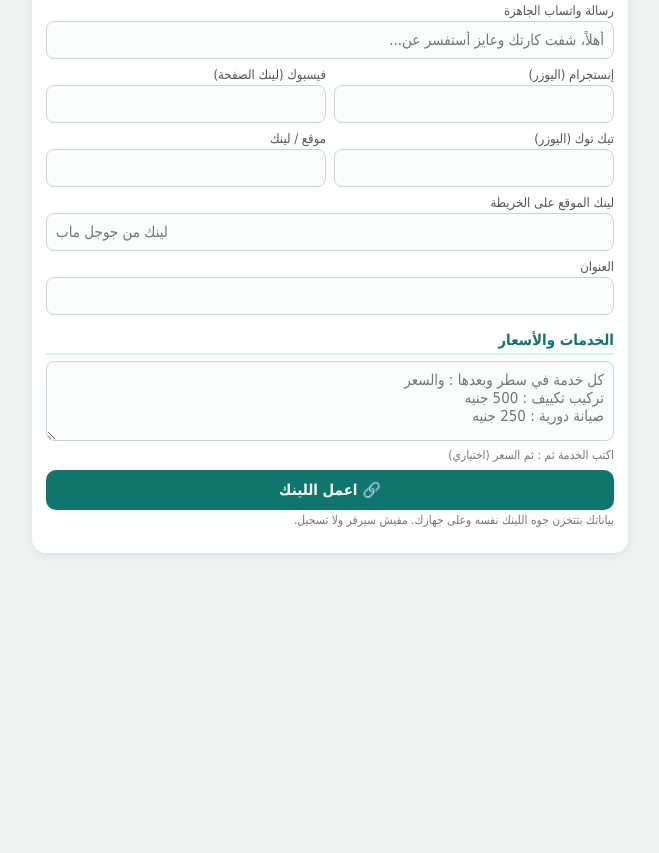
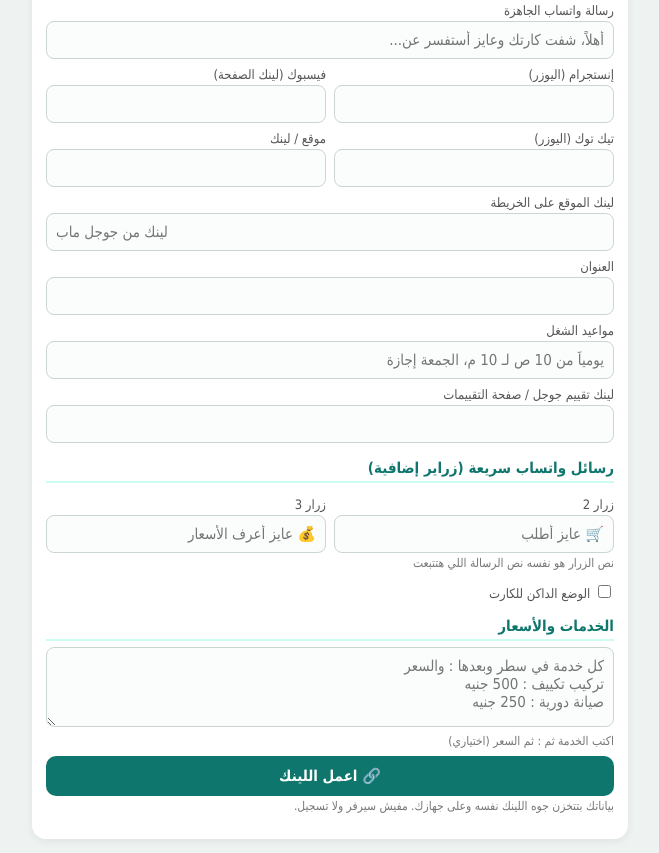
Before and after one commit to mohamedelsayed16399-bit/karti-card, a plain HTML site: page index.html in a window 1280 px wide. Shown: the part 640-1493 px from the top of the page, without its empty margins (498-1157 px from the left). Before the commit the page ends 1207 px from the top, so only its background shows below. Drawn offline with Linux system fonts and the light colour scheme.

Commit message:
Update index.html

```diff
--- a/index.html
+++ b/index.html
@@ -37,6 +37,8 @@ textarea{min-height:80px}
 .card .sv div{display:flex;justify-content:space-between;gap:8px;padding:7px 0;border-bottom:1px solid #fff3;font-size:15px}.card .sv div:last-child{border:0}
 .card .sv h3{margin:0 0 4px;font-size:14px;opacity:.9}
 .card .ad{font-size:13px;opacity:.95;margin:6px 0}
+.card.dk{background:linear-gradient(160deg,#0b1220,#1f2937)}.card.dk .av{box-shadow:0 0 0 4px var(--b)}.card.dk a.bt.wa{background:var(--b)}
+body.view.dkv{background:linear-gradient(160deg,#0b1220,#1f2937)}
 .card .mk{display:block;margin-top:14px;font-size:12px;color:#fff;opacity:.85}
 body.view{background:linear-gradient(160deg,var(--a),var(--b));min-height:100vh}
 body.view .wrap{display:block;max-width:440px;padding:16px}
@@ -59,6 +61,11 @@ body.view h1.top,body.view .panel,body.view .mkb{display:none}
 <div class="row"><div><label>تيك توك (اليوزر)</label><input id="tt" dir="ltr"></div><div><label>موقع / لينك</label><input id="web" dir="ltr"></div></div>
 <label>لينك الموقع على الخريطة</label><input id="map" dir="ltr" placeholder="لينك من جوجل ماب">
 <label>العنوان</label><input id="addr">
+<label>مواعيد الشغل</label><input id="hrs" placeholder="يومياً من 10 ص لـ 10 م، الجمعة إجازة">
+<label>لينك تقييم جوجل / صفحة التقييمات</label><input id="rv" dir="ltr">
+<h2>رسائل واتساب سريعة (زراير إضافية)</h2><div class="row"><div><label>زرار 2</label><input id="m2" placeholder="🛒 عايز أطلب"></div><div><label>زرار 3</label><input id="m3" placeholder="💰 عايز أعرف الأسعار"></div></div>
+<div class="hint">نص الزرار هو نفسه نص الرسالة اللي هتتبعت</div>
+<label style="margin-top:12px"><input type="checkbox" id="dk" style="width:auto"> الوضع الداكن للكارت</label>
 <h2>الخدمات والأسعار</h2>
 <textarea id="sv" placeholder="كل خدمة في سطر وبعدها : والسعر&#10;تركيب تكييف : 500 جنيه&#10;صيانة دورية : 250 جنيه"></textarea>
 <div class="hint">اكتب الخدمة ثم : ثم السعر (اختياري)</div>
@@ -79,8 +86,8 @@ body.view h1.top,body.view .panel,body.view .mkb{display:none}
 var $=function(i){return document.getElementById(i)};
 var COL=[["#0f766e","#14b8a6"],["#1d4ed8","#38bdf8"],["#7e22ce","#ec4899"],["#be123c","#fb923c"],["#111827","#475569"],["#15803d","#a3e635"],["#b45309","#fcd34d"]];
 var EM=["🛠️","🩺","💇","🍰","📚","🚚","💻","📸","🏠","👗","🚗","🎓","💪","🍔","🌟"];
-var K="karti_v1",F=["name","job","bio","wa","tel","msg","ig","fb","tt","web","map","addr","sv"];
-var D={c:0,e:0};F.forEach(function(f){D[f]=""});
+var K="karti_v1",F=["name","job","bio","wa","tel","msg","ig","fb","tt","web","map","addr","sv","hrs","rv","m2","m3"];
+var D={c:0,e:0,dk:0};F.forEach(function(f){D[f]=""});
 function esc(s){return String(s==null?"":s).replace(/[&<>"']/g,function(c){return{"&":"&amp;","<":"&lt;",">":"&gt;",'"':"&quot;","'":"&#39;"}[c]})}
 function enc(o){var s=unescape(encodeURIComponent(JSON.stringify(o)));return btoa(s).replace(/\+/g,"-").replace(/\//g,"_").replace(/=+$/,"")}
 function dec(h){h=h.replace(/-/g,"+").replace(/_/g,"/");while(h.length%4)h+="=";return JSON.parse(decodeURIComponent(escape(atob(h))))}
@@ -91,6 +98,7 @@ function cardHTML(d,view){
  if(d.bio)h+='<div class="bio">'+esc(d.bio)+'</div>';
  var w=eg(d.wa),t=eg(d.tel||d.wa);
  if(w)h+='<a class="bt wa" href="https://wa.me/'+w+(d.msg?'?text='+encodeURIComponent(d.msg):'')+'">💬 كلمني واتساب</a>';
+ [d.m2,d.m3].forEach(function(m){if(w&&m&&m.trim())h+='<a class="bt" style="background:#ffffff33;color:#fff" href="https://wa.me/'+w+'?text='+encodeURIComponent(m.trim())+'">'+esc(m.trim())+'</a>'});
  if(t)h+='<a class="bt" href="tel:+'+t+'">📞 اتصل</a>';
  if(d.ig)h+='<a class="bt" href="https://instagram.com/'+encodeURIComponent(d.ig.replace(/^@/,""))+'">📷 إنستجرام</a>';
  if(safeUrl(d.fb))h+='<a class="bt" href="'+esc(safeUrl(d.fb))+'">👍 فيسبوك</a>';
@@ -100,16 +108,18 @@ function cardHTML(d,view){
  var L=(d.sv||"").split("\n").map(function(x){return x.trim()}).filter(Boolean);
  if(L.length)h+='<div class="sv"><h3>الخدمات والأسعار</h3>'+L.map(function(x){var p=x.split(/\s*[:：]\s*/);return '<div><span>'+esc(p[0])+'</span><b>'+esc(p.slice(1).join(": "))+'</b></div>'}).join("")+'</div>';
  if(d.addr)h+='<div class="ad">📌 '+esc(d.addr)+'</div>';
+ if(d.hrs)h+='<div class="ad">🕒 '+esc(d.hrs)+'</div>';
+ if(safeUrl(d.rv))h+='<a class="bt" style="background:#fde68a" href="'+esc(safeUrl(d.rv))+'">⭐ قيّمنا</a>';
  h+='<a class="mk" href="'+(view?'./':'#')+'">اعمل كارتك الرقمي إنت كمان مجاناً ← كارتي</a>';
  return h}
-function paint(el,d,view){if(view){document.documentElement.style.setProperty("--a",COL[d.c][0]);document.documentElement.style.setProperty("--b",COL[d.c][1])}el.style.setProperty("--a",COL[d.c][0]);el.style.setProperty("--b",COL[d.c][1]);el.innerHTML=cardHTML(d,view)}
+function paint(el,d,view){if(view){document.documentElement.style.setProperty("--a",COL[d.c][0]);document.documentElement.style.setProperty("--b",COL[d.c][1])}el.style.setProperty("--a",COL[d.c][0]);el.style.setProperty("--b",COL[d.c][1]);el.innerHTML=cardHTML(d,view);el.classList.toggle('dk',!!d.dk);document.body.classList.toggle('dkv',!!d.dk&&view)}
 function upd(){paint($("card"),D,false);$("card").style.setProperty("--a",COL[D.c][0]);$("card").style.setProperty("--b",COL[D.c][1]);try{localStorage.setItem(K,JSON.stringify(D))}catch(e){}}
 function pick(){$("em").innerHTML=EM.map(function(e,i){return '<b data-i="'+i+'" class="'+(D.e==i?"on":"")+'">'+e+'</b>'}).join("");
  $("sw").innerHTML=COL.map(function(c,i){return '<i data-i="'+i+'" style="background:linear-gradient(135deg,'+c[0]+','+c[1]+')" class="'+(D.c==i?"on":"")+'"></i>'}).join("");
  $("em").querySelectorAll("b").forEach(function(b){b.onclick=function(){D.e=+b.dataset.i;pick();upd()}});
  $("sw").querySelectorAll("i").forEach(function(b){b.onclick=function(){D.c=+b.dataset.i;pick();upd()}})}
 var link="";
-function share(){link=location.href.split("#")[0]+"#c="+enc(D);$("out").style.display="block";$("out").textContent=link;$("acts").style.display="block";
+function share(){link=location.href.split("#")[0]+"#c="+enc(D);$("out").style.display="block";$("out").textContent=link+"\n\n(طول اللينك: "+link.length+" حرف"+(link.length>1800?" - طويل شوية، قلل الخدمات أو النص":" - تمام")+")";$("acts").style.display="block";
  $("shwa").href="https://wa.me/?text="+encodeURIComponent((D.name?"كارت "+D.name+": ":"كارتي: ")+link)}
 $("mk").onclick=function(){if(!D.name&&!D.wa){alert("اكتب اسمك ورقم الواتساب على الأقل");return}share();$("out").scrollIntoView({behavior:"smooth"})};
 $("cp").onclick=function(){if(navigator.clipboard)navigator.clipboard.writeText(link).then(function(){$("cp").textContent="✅ اتنسخ"});else{prompt("انسخ اللينك",link)}};
@@ -122,13 +132,14 @@ $("img").onclick=function(){var c=document.createElement("canvas");c.width=1080;
  var L=(D.sv||"").split("\n").filter(function(z){return z.trim()}).slice(0,3);L.forEach(function(s){x.fillStyle="#fff";x.font="38px Tahoma,Arial";x.fillText(s.trim(),540,y+20);y+=60});
  x.font="30px Tahoma,Arial";x.globalAlpha=.85;x.fillStyle="#fff";x.fillText("اعمل كارتك مجاناً: mohamedelsayed16399-bit.github.io/karti-card",540,1300);
  c.toBlob(function(b){var a=document.createElement("a");a.href=URL.createObjectURL(b);a.download="karti.png";a.click()})};
+$("dk").onchange=function(){D.dk=this.checked?1:0;upd()};
 F.forEach(function(f){$(f).addEventListener("input",function(){D[f]=$(f).value;upd()})});
 function init(){
  var m=location.hash.match(/^#c=(.+)$/);
- if(m){try{var d=dec(m[1]);F.forEach(function(f){d[f]=d[f]||""});d.c=d.c|0;d.e=d.e|0;if(d.c<0||d.c>=COL.length)d.c=0;document.body.className="view";document.title=(d.name||"كارتي")+" - كارت";var el=$("card");paint(el,d,true);D=d;return}catch(e){}}
+ if(m){try{var d=dec(m[1]);F.forEach(function(f){d[f]=d[f]||""});d.c=d.c|0;d.dk=d.dk|0;d.e=d.e|0;if(d.c<0||d.c>=COL.length)d.c=0;document.body.className="view";document.title=(d.name||"كارتي")+" - كارت";var el=$("card");paint(el,d,true);D=d;return}catch(e){}}
  document.body.className="";
  try{var s=JSON.parse(localStorage.getItem(K));if(s)for(var k in s)D[k]=s[k]}catch(e){}
- F.forEach(function(f){$(f).value=D[f]||""});pick();upd()}
+ F.forEach(function(f){$(f).value=D[f]||""});$("dk").checked=!!D.dk;pick();upd()}
 window.addEventListener("hashchange",function(){location.reload()});
 init();
 </script></body></html>
```
